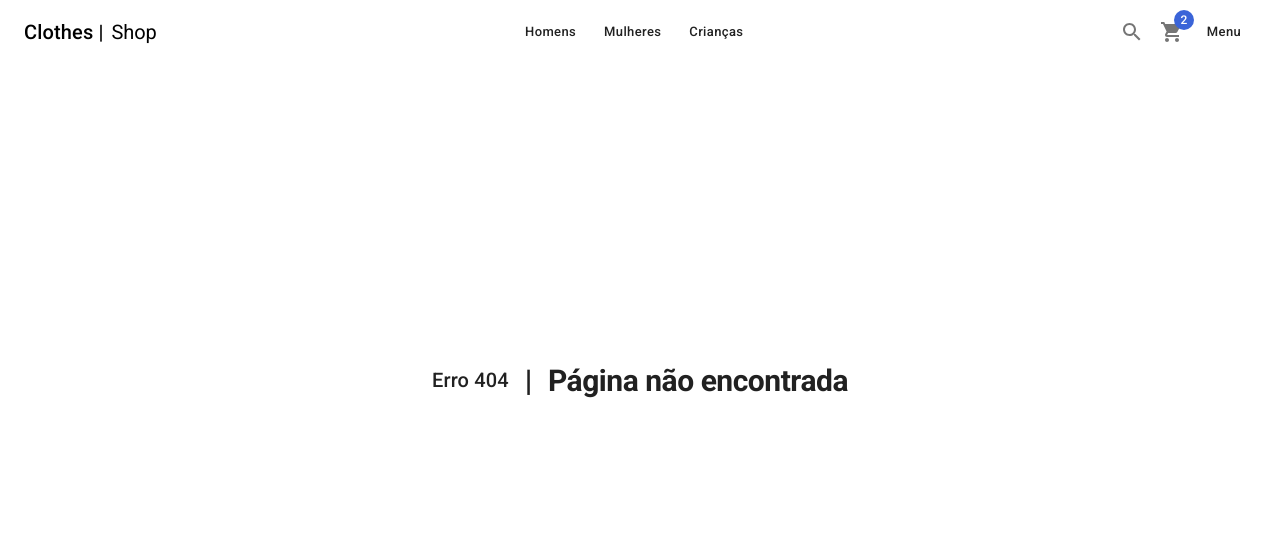
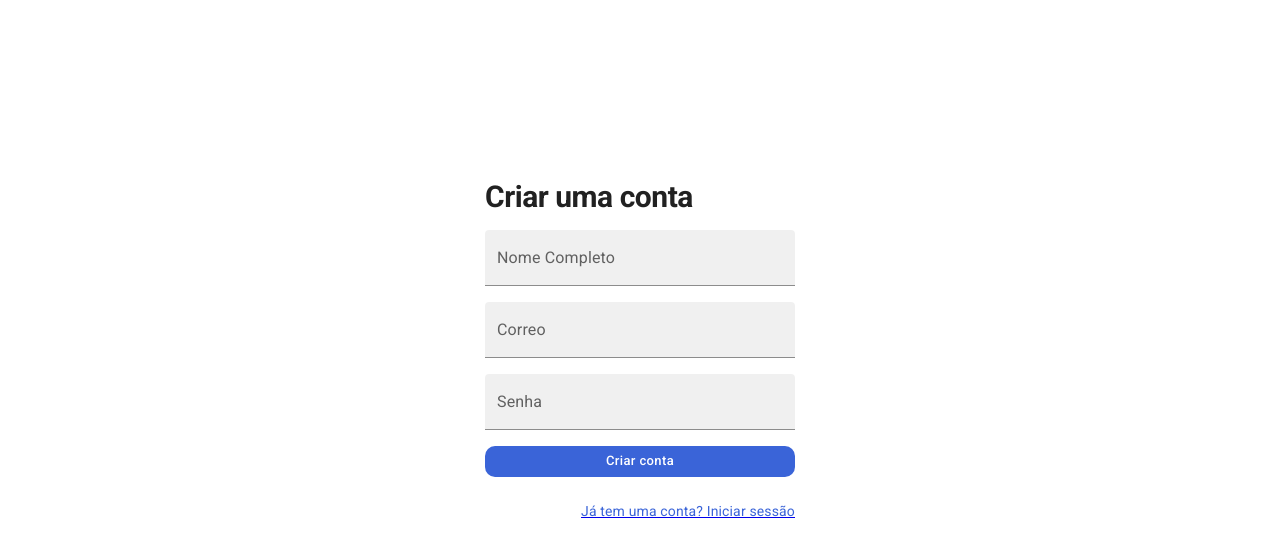
Before and after one commit to to1edo/store, a Next.js app: page /auth/register in a window 1280 px wide. Before the commit this address had no page. Shown: the top 556 px of the page. Built offline with nearby package versions, Linux system fonts and the light colour scheme.

Commit message:
add auth pages

```diff
--- /dev/null
+++ b/components/layouts/AuthLayout.tsx
@@ -0,0 +1,29 @@
+import { FC } from "react"
+import Head  from "next/head"
+import { Box } from "@mui/material"
+
+
+interface Props {
+  children: React.ReactNode,
+  title?: string,
+}
+export const AuthLayout:FC<Props> = ({children, title}) => {
+  return (
+    <>
+      <Head>
+        <title>{title || 'Clothes Shop'}</title>
+      </Head>
+
+
+      <main>
+        <Box display={'flex'} justifyContent={'center'} alignItems={'center'} height={'calc(100vh - 100px)'}>
+          {children}
+        </Box>
+      </main>
+
+      <footer>
+
+      </footer>
+    </>
+  )
+}
--- a/components/layouts/index.ts
+++ b/components/layouts/index.ts
@@ -1,3 +1,4 @@
 
 
 export * from './ShopLayout'
+export * from './AuthLayout'
--- /dev/null
+++ b/pages/auth/register.tsx
@@ -0,0 +1,45 @@
+import { AuthLayout } from '@/components/layouts'
+import { Box, Button, Grid, TextField, Typography } from '@mui/material'
+import Link from 'next/link'
+
+const RegisterPage = () => {
+  return (
+    <AuthLayout title='Criar uma conta'>
+        <Box sx={{ width: 350, padding:'10px 20px' }}>
+            <Grid container spacing={2}>
+
+                <Grid item xs={12}>
+                    <Typography variant='h1'>Criar uma conta</Typography>
+                </Grid>
+
+                <Grid item xs={12}>
+                  <TextField type='text' label='Nome Completo' variant='filled' fullWidth />
+                </Grid>
+
+                <Grid item xs={12}>
+                  <TextField type='email' label='Correo' variant='filled' fullWidth />
+                </Grid>
+
+                <Grid item xs={12}>
+                  <TextField type='password' label='Senha' variant='filled' fullWidth />
+                </Grid>
+
+                <Grid item xs={12}>
+                  <Button color="secondary" className="circular-btn" fullWidth>
+                    Criar conta
+                  </Button>
+                </Grid>
+
+                <Grid item xs={12} display='flex' justifyContent='end'>
+                  <Link href="/auth/login" >
+                    <Typography color="secondary" variant="body2" sx={{mt:1}}>Já tem uma conta? Iniciar sessão</Typography>
+                  </Link>
+                </Grid>
+
+            </Grid>
+        </Box>
+    </AuthLayout>
+  )
+}
+
+export default RegisterPage
```
Also changed, not shown: pages/auth/login.tsx (added, +40 -0 lines).
